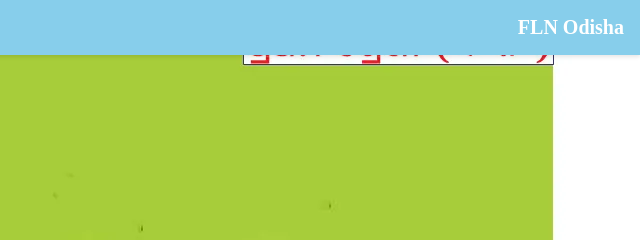
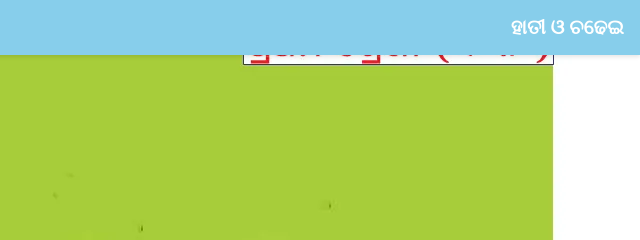
Before and after one commit to flnodisha/hatiochadhei, a plain HTML site: page index.html in a window 1280 px wide. Shown: the top 240 px of the page, 640-1280 px from the left. Drawn offline with Linux system fonts and the light colour scheme.

Commit message:
Update index.html

```diff
--- a/index.html
+++ b/index.html
@@ -58,7 +58,7 @@
 </head>
 <body>
     <div class="header">
-        FLN Odisha
+        ହାତୀ ଓ ଚଢେଇ
       </div>
     <div id="pan-wrapper">
         <div id="pdf-container"></div>
```
